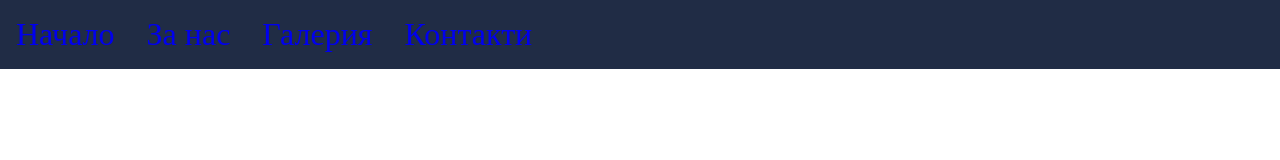
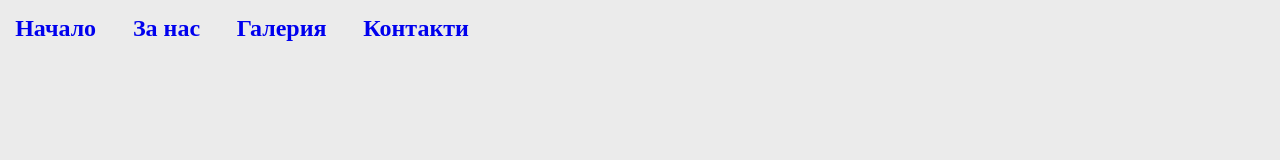
Before and after one commit to Aleksk974/TintPro, a plain HTML site: page index.html in a window 1280 px wide. Drawn offline with Linux system fonts and the light colour scheme.

Commit message:
Layout Colors

```diff
--- a/css/layout.css
+++ b/css/layout.css
@@ -0,0 +1,11 @@
+/* body {
+    background-image: url(../img/background-img.jpg);
+    background-size: cover;
+    background-position: center;
+    background-repeat: no-repeat;
+    height: 100vh;
+} */
+
+body{
+    background-color: rgb(235, 235, 235);
+}
--- a/css/navigation.css
+++ b/css/navigation.css
@@ -45,10 +45,10 @@
     flex-direction: row;
     /* justify-content: flex-end; */
     align-items: center;
-    background-color: #202C45;;
+    background-color: transparent;
   }
 .navbar {
-  padding: 1em;
+  padding: 0.8em;
 }
 .navbar-ul
 {
@@ -58,14 +58,21 @@
 }
 .nav-item
 {
-  color: white;
-  font-size: 2rem;
+  color: black;
+  font-weight: 600;
+  font-size: 1.5rem;
+  padding: 0.1em;
 }
 .nav-link {
     text-decoration: none;
 }
+
+a {
+  display: block;
+}
+
 a:visited
 {
   text-decoration: none;
-  color: white;
+  color: black;
 }
--- a/js/app.js
+++ b/js/app.js
@@ -9,13 +9,23 @@ function toggleNavbar() {
 
     navBarContainerElement.style.width = '100%';
     navBarContainerElement.style.textAlign = 'center';
+    navBarContainerElement.style.paddingBottom = '0em';
 
     navBarTextContainerElement.style.display = 'block';
     navBarTextContainerElement.style.textAlign = 'center';
 
+    togglerBtn.style.width = '100%';
+    togglerBtn.style.paddingTop = '1em';
+
   } else {
     mainNavElement.className = "navbar";
+
+    navBarContainerElement.style.padding = '0.8em';
+    togglerBtn.style.paddingTop = '';
+
     navBarTextContainerElement.style.display = '';
+
+
   }
 }
 
```
Also changed, not shown: index.html (+2 -0 lines).
